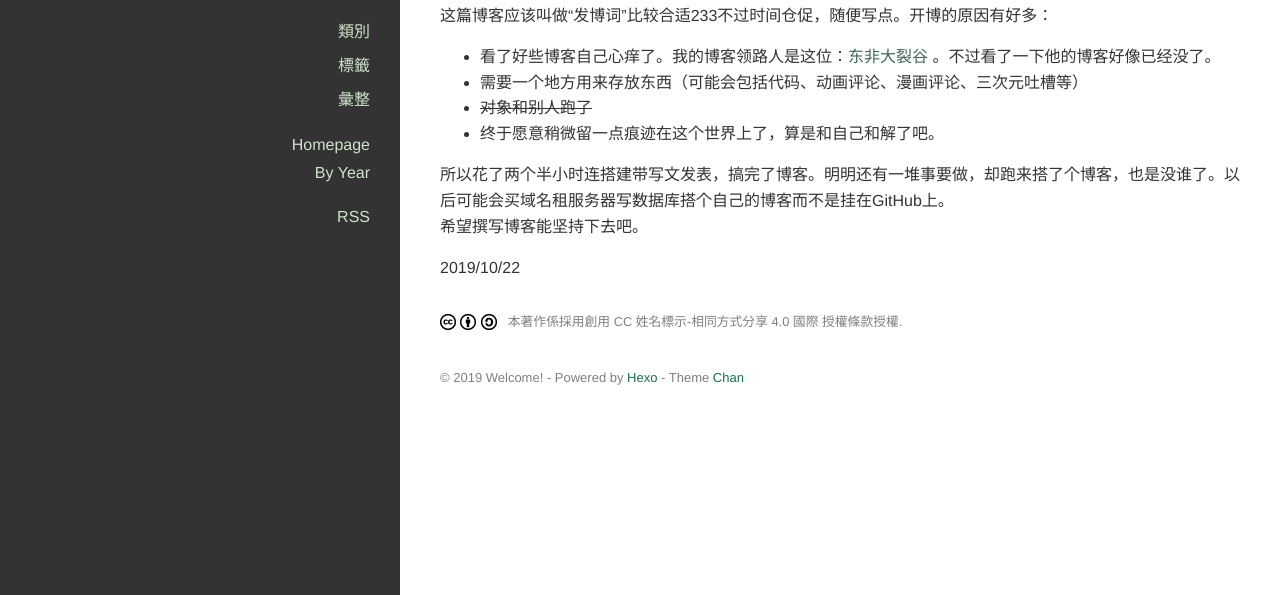
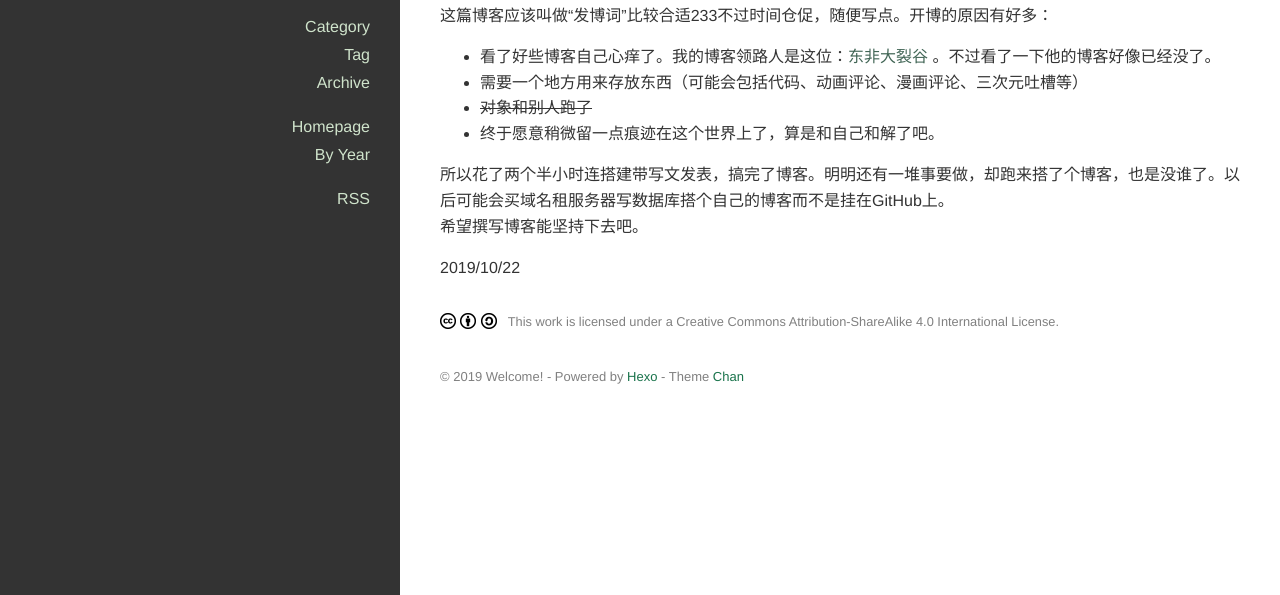
Before and after one commit to oval-plus/ellipse.github.io, a plain HTML site: page 2019/10/22/开博/index.html in a window 1280 px wide. Shown: the part 205-800 px from the top of the page. Drawn offline with nearby package versions, Linux system fonts and the light colour scheme.

Commit message:
Site updated: 2019-10-23 17:11:31

```diff
--- a/2019/10/22/开博/index.html
+++ b/2019/10/22/开博/index.html
@@ -38,6 +38,7 @@
 
 
 
+  <meta charset="utf-8">
 </head>
 <body
 
@@ -81,21 +82,21 @@
 
 
               <li class="category-list-container">
-                <a href="javascript:;">類別</a>
+                <a href="javascript:;">Category</a>
 
               </li>
 
 
 
               <li class="tag-list-container">
-                <a href="javascript:;">標籤</a>
+                <a href="javascript:;">Tag</a>
 
               </li>
 
 
 
               <li class="archive-list-container">
-                <a href="javascript:;">彙整</a>
+                <a href="javascript:;">Archive</a>
                 <ul class="archive-list"><li class="archive-list-item"><a class="archive-list-link" href="/archives/2019/">2019</a><span class="archive-list-count">1</span></li></ul>
               </li>
 
@@ -169,7 +170,7 @@
   <footer class="article-footer">
 
   <div class="cc">
-    <a href="http://creativecommons.org/licenses/by-sa/4.0/deed.e" target="_blank" title="姓名標示-相同方式分享">
+    <a href="http://creativecommons.org/licenses/by-sa/4.0/deed.e" target="_blank" title="Attribution-ShareAlike">
       <img src="/images/cc/cc.png">
 
           <img src="/images/cc/by.png">
@@ -177,7 +178,7 @@
           <img src="/images/cc/sa.png">
 
       <span>
-        本著作係採用創用 CC 姓名標示-相同方式分享 4.0 國際 授權條款授權.
+        This work is licensed under a Creative Commons Attribution-ShareAlike 4.0 International License.
       </span>
     </a>
   </div>
```
Also changed, not shown: archives/2019/10/index.html (+5 -4 lines), archives/2019/index.html (+5 -4 lines), archives/index.html (+5 -4 lines), index.html (+4 -3 lines).
